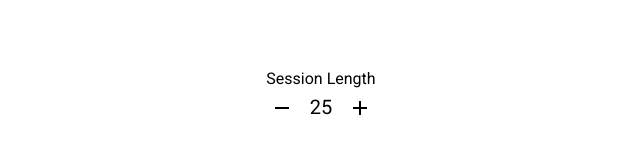
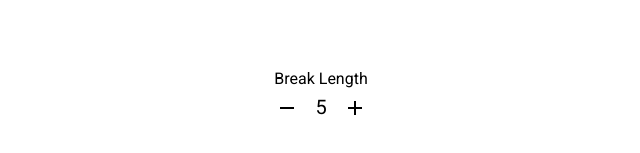
Before and after one commit to VERSAYANA/pomodoro-clock, a React (Create React App) app: page / in a window 1280 px wide. Shown: the part 643-796 px from the top of the page, without its empty margins (319-959 px from the left). Built offline with nearby package versions, Linux system fonts and the light colour scheme.

Commit message:
Add value & title prop to Length

```diff
--- a/src/components/Length/Length.js
+++ b/src/components/Length/Length.js
@@ -1,10 +1,10 @@
 import React from 'react';
 import './Length.css';
 
-const Length = () => {
+const Length = ({ title, value }) => {
   return (
     <section className="length">
-      <header>Session Length</header>
+      <header>{title} Length</header>
 
       <div className="length-actions">
         <span id="session-decrement">
@@ -12,7 +12,7 @@ const Length = () => {
             <path d="M19,13H5V11H19V13Z" />
           </svg>
         </span>
-        <span id="session-length">25</span>
+        <span id="session-length">{value}</span>
         <span id="session-increment">
           <svg viewBox="0 0 24 24">
             <path d="M19,13H13V19H11V13H5V11H11V5H13V11H19V13Z" />
```
